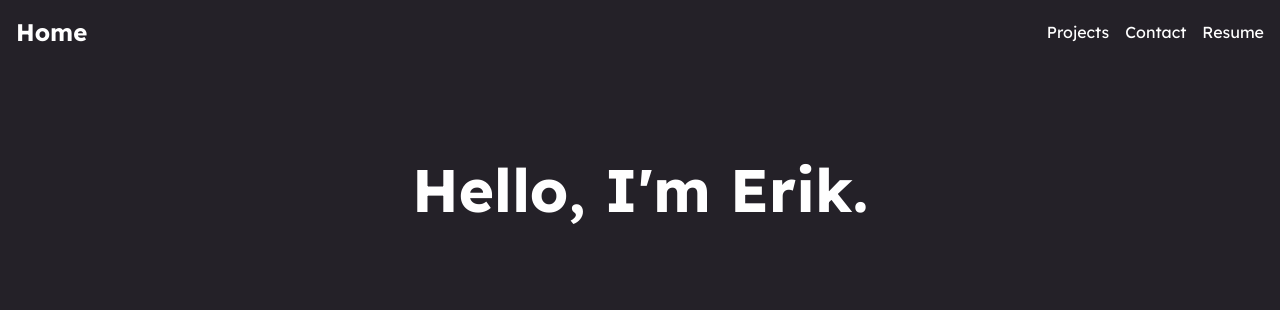
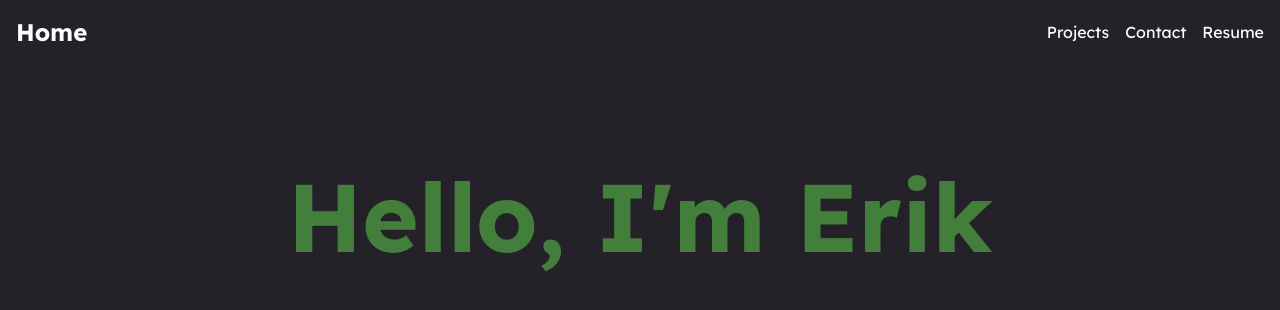
Before and after one commit to erik-lance/portfolio-website, a Next.js app: page / in a window 1280 px wide. Shown: the top 310 px of the page. Built offline with nearby package versions, Linux system fonts and the light colour scheme.

Commit message:
Fixed react no unescaped entities issue

```diff
--- a/src/app/layout.tsx
+++ b/src/app/layout.tsx
@@ -1,4 +1,7 @@
+'use client'
 import '@/styles/globals.css'
+import theme from '@/styles/theme'
+import { ThemeProvider } from '@emotion/react'
 import { Lexend } from 'next/font/google'
 
 const lexend = Lexend({ subsets: ['latin'] })
@@ -17,7 +20,9 @@ export default function RootLayout({
   return (
     <html lang="en">
       <body className={lexend.className}>
-        {children}
+        <ThemeProvider theme={theme}>
+          {children}
+        </ThemeProvider>
       </body>
     </html>
   )
--- a/src/components/Hero.tsx
+++ b/src/components/Hero.tsx
@@ -1,9 +1,16 @@
+import Typography from "@mui/material/Typography"
+
 export default function Hero() {
     return (
         <div className="flex flex-col items-center justify-center">
-            <h1 className="text-6xl font-bold text-center text-white">
-                Hello, I'm Erik.
-            </h1>
+            <Typography
+                variant="h1"
+                component="h1"
+                fontWeight={700}
+                color="primary.main"
+            >
+                Hello, I&apos;m Erik
+            </Typography>
         </div>
     );
 }
```
